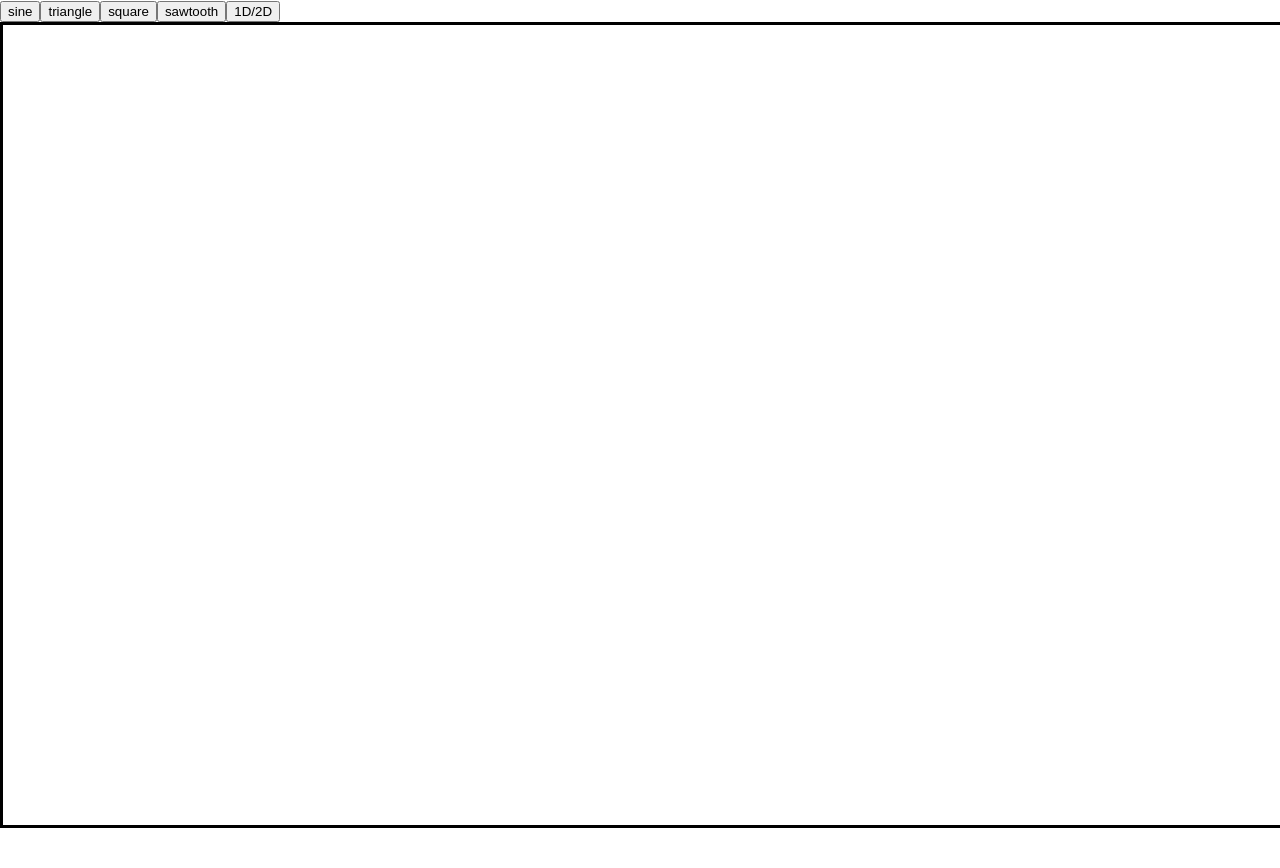
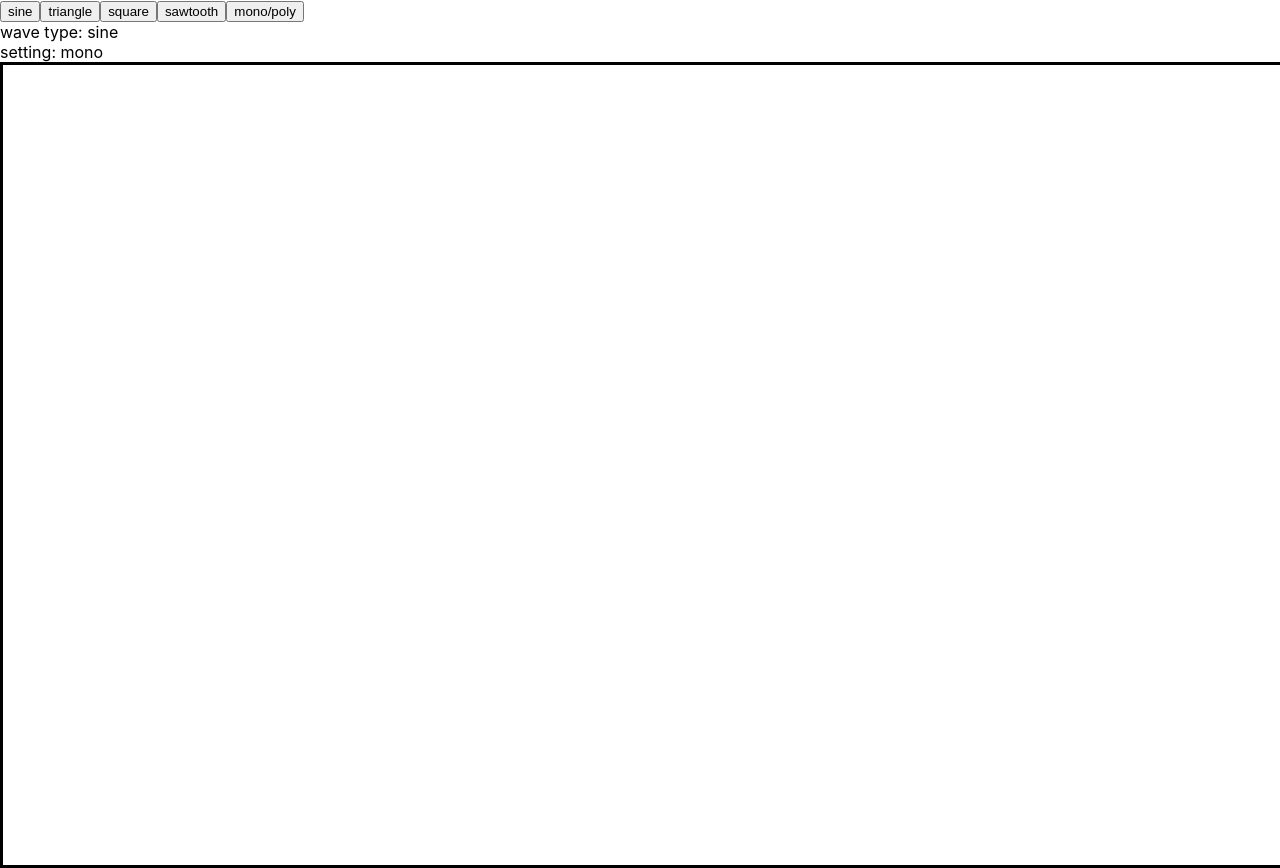
Before and after one commit to Blake-D/web-osc-2, a React (Create React App) app: page / in a window 1280 px wide. Before the commit the page ends 828 px from the top, so only its background shows below. Built offline with nearby package versions, Linux system fonts and the light colour scheme.

Commit message:
changed terminology from 1D/2D to mono/poly, added divs that display wave type and mono or poly, and changes as they change

```diff
--- a/src/App.js
+++ b/src/App.js
@@ -22,7 +22,7 @@ function App() {
 
   var audioContext = new AudioContext()
 
-  let twoDee = false
+  let poly = false
 
   window.onload = function () {
     playX = function () {
@@ -68,7 +68,7 @@ function App() {
 
     function changeFreq() {
       oscX.frequency = x
-      if(twoDee === true){
+      if(poly === true){
         oscY.frequency = y
       } else{
         oscY.frequency = oscX.frequency * 1.01
@@ -86,11 +86,13 @@ function App() {
     })
   }
 
-  function changeTwoDee(){
-    if(twoDee === false){
-      twoDee = true
+  function changePoly(){
+    if(poly === false){
+      poly = true
+      document.getElementById('combo-setting').innerText = "setting: poly"
     } else{
-      twoDee = false
+      poly = false
+      document.getElementById('combo-setting').innerText = "setting: mono"
     }
   }
 
@@ -110,14 +112,20 @@ function App() {
     oscX.type = "sawtooth"
   }
 
+  function printWaveType(){
+    document.getElementById('wave-type').innerText = "wave type: " + oscX.type
+  }
+
   return (
     <div className="App">
       <div id="control-panel">
-        <button id="sine-button" onClick={changeSine}>sine</button>
-        <button id="triangle-button" onClick={changeTriangle}>triangle</button>
-        <button id="square-button" onClick={changeSquare}>square</button>
-        <button id="sawtooth-button" onClick={changeSawtooth}>sawtooth</button>
-        <button id="oneDee-button" onClick={changeTwoDee}>1D/2D</button>
+        <button id="sine-button" onClick={function(e){changeSine(); printWaveType()}}>sine</button>
+        <button id="triangle-button" onClick={function(e){changeTriangle(); printWaveType()}}>triangle</button>
+        <button id="square-button" onClick={function(e){changeSquare(); printWaveType()}}>square</button>
+        <button id="sawtooth-button" onClick={function(e){changeSawtooth(); printWaveType()}}>sawtooth</button>
+        <button id="oneDee-button" onClick={changePoly}>mono/poly</button>
+        <div id="wave-type">wave type: sine</div>
+        <div id="combo-setting">setting: mono</div>
       </div>
       <div id="test-area"></div>
     </div>
```
